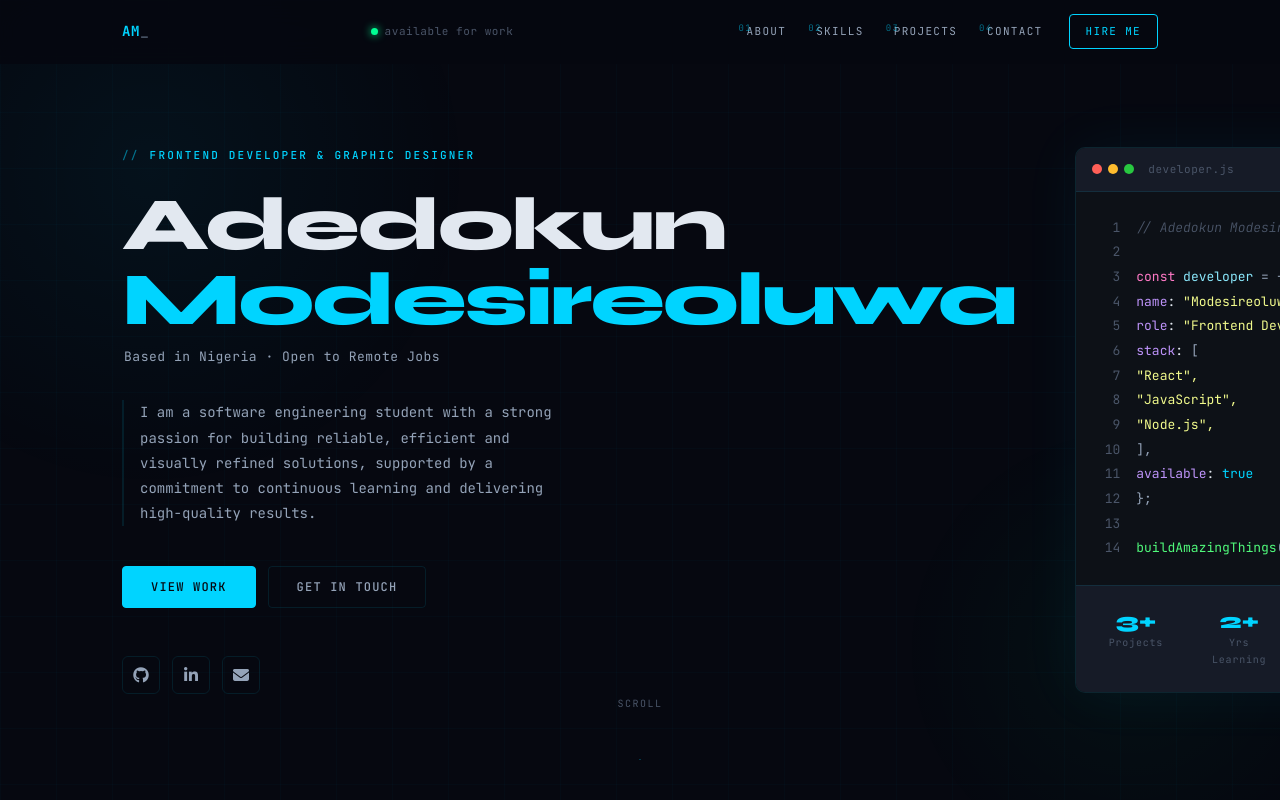
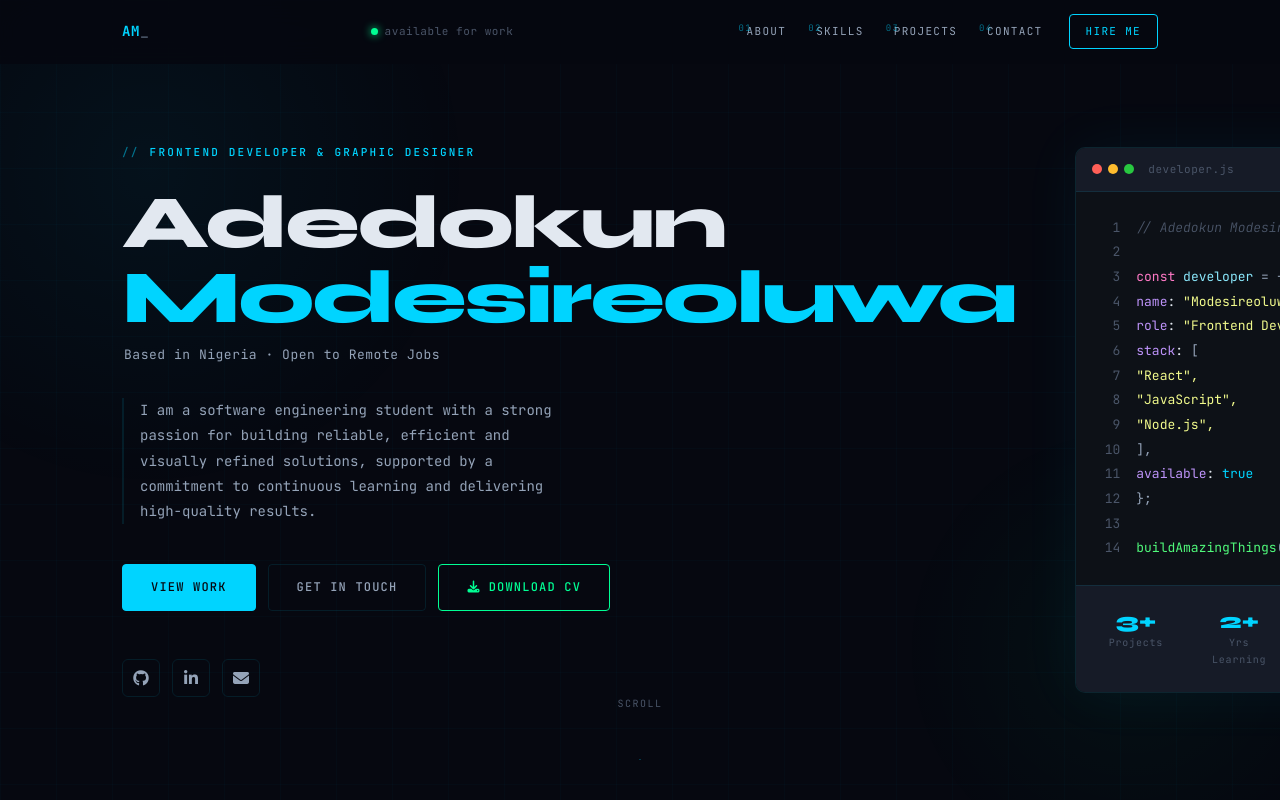
Before and after one commit to Dosky-05/Modesireoluwa-Adedokun, a React (Vite) app: page / in a window 1280 px wide. Shown: the top 800 px of the page. Built offline with nearby package versions, Linux system fonts and the light colour scheme.

Commit message:
Added my CV for download

```diff
--- a/src/components/Footer.jsx
+++ b/src/components/Footer.jsx
@@ -19,6 +19,14 @@ export default function Footer() {
           <a href="mailto:adedokunmodesireoluwa@gmail.com">
             <i className="fa fa-envelope" />
           </a>
+          <a
+            href="/Modesireoluwa_Adedokun_CV.pdf"
+            download="Modesireoluwa_Adedokun_CV.pdf"
+            aria-label="Download CV"
+            title="Download CV"
+          >
+            <i className="fa fa-file-arrow-down" />
+          </a>
         </div>
       </div>
       <div className="container footer__bottom">
--- a/src/sections/Hero.css
+++ b/src/sections/Hero.css
@@ -135,6 +135,21 @@
 .hero__btn--ghost:hover {
   border-color: var(--cyan);
   color: var(--cyan);
+}
+
+.hero__btn--cv {
+  background: transparent;
+  border: 1px solid #00ff94;
+  color: #00ff94;
+  display: inline-flex;
+  align-items: center;
+  gap: 8px;
+  text-decoration: none;
+}
+
+.hero__btn--cv:hover {
+  background: rgba(0, 255, 148, 0.08);
+  box-shadow: 0 0 20px rgba(0, 255, 148, 0.25);
 }
 
 .hero__socials {
--- a/src/sections/Hero.jsx
+++ b/src/sections/Hero.jsx
@@ -46,6 +46,13 @@ export default function Hero() {
             <button className="hero__btn hero__btn--ghost" onClick={() => scrollTo('contact')}>
               Get in Touch
             </button>
+            <a
+              href="/Modesireoluwa_Adedokun_CV.pdf"
+              download="Modesireoluwa_Adedokun_CV.pdf"
+              className="hero__btn hero__btn--cv"
+            >
+              <i className="fa fa-download" /> Download CV
+            </a>
           </div>
 
           <div className="hero__socials">
```
Also changed, not shown: 1 other file (tests, documents, lock files or other folders).
